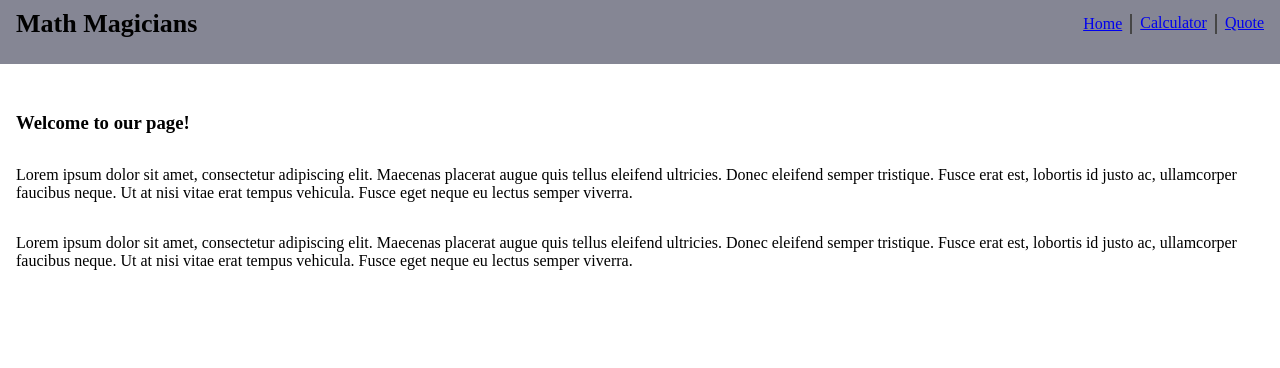
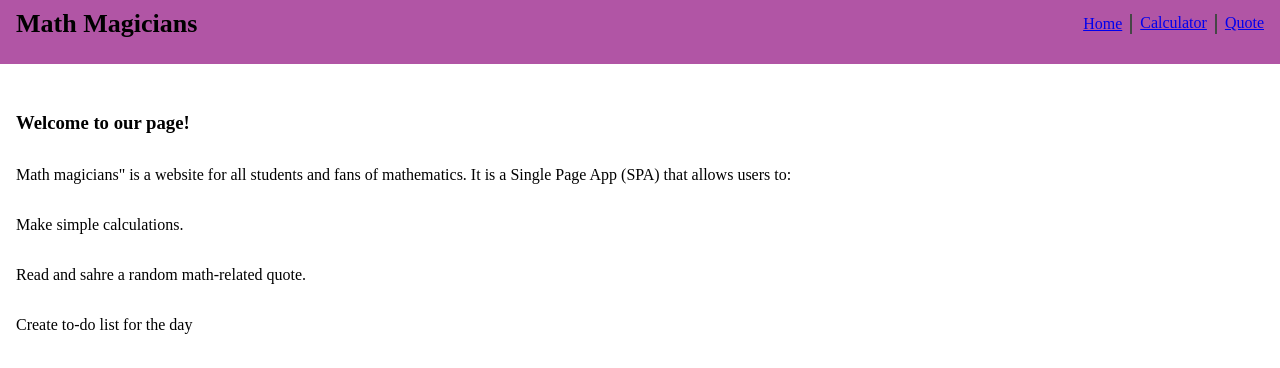
Before and after one commit to Moses-chibuike/maths-magician, a React (Create React App) app: page / in a window 1280 px wide. Shown: the top 368 px of the page. Built offline with nearby package versions, Linux system fonts and the light colour scheme.

Commit message:
text additions

```diff
--- a/src/index.css
+++ b/src/index.css
@@ -22,7 +22,7 @@ li {
 
 .navbar {
   padding: 1rem 1rem 2rem;
-  background-color: #858694;
+  background-color: #b155a5;
   height: 4rem;
 }
 
--- a/src/pages/Home.js
+++ b/src/pages/Home.js
@@ -4,8 +4,10 @@ import React from 'react';
 const Home = () => (
   <div className="home">
     <h3 className="home-intro">Welcome to our page!</h3>
-    <p className="home-text">Lorem ipsum dolor sit amet, consectetur adipiscing elit. Maecenas placerat augue quis tellus eleifend ultricies. Donec eleifend semper tristique. Fusce erat est, lobortis id justo ac, ullamcorper faucibus neque. Ut at nisi vitae erat tempus vehicula. Fusce eget neque eu lectus semper viverra.</p>
-    <p className="home-text">Lorem ipsum dolor sit amet, consectetur adipiscing elit. Maecenas placerat augue quis tellus eleifend ultricies. Donec eleifend semper tristique. Fusce erat est, lobortis id justo ac, ullamcorper faucibus neque. Ut at nisi vitae erat tempus vehicula. Fusce eget neque eu lectus semper viverra.</p>
+    <p className="home-text">Math magicians" is a website for all students and fans of mathematics. It is a Single Page App (SPA) that allows users to:</p>
+    <p className="home-text">Make simple calculations.</p>
+    <p className="home-text">Read and sahre a random math-related quote.</p>
+    <p className="home-text">Create to-do list for the day</p>
   </div>
 );
 export default Home;
```
